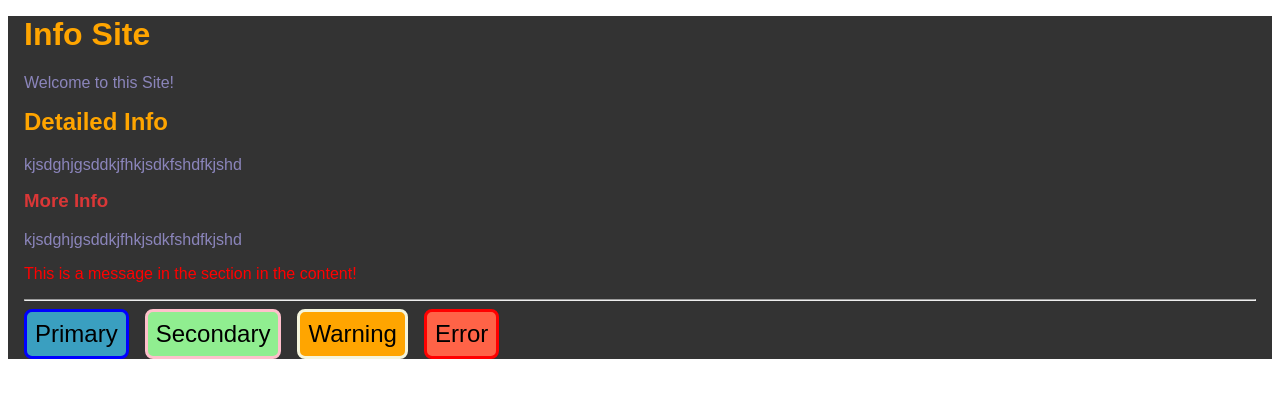
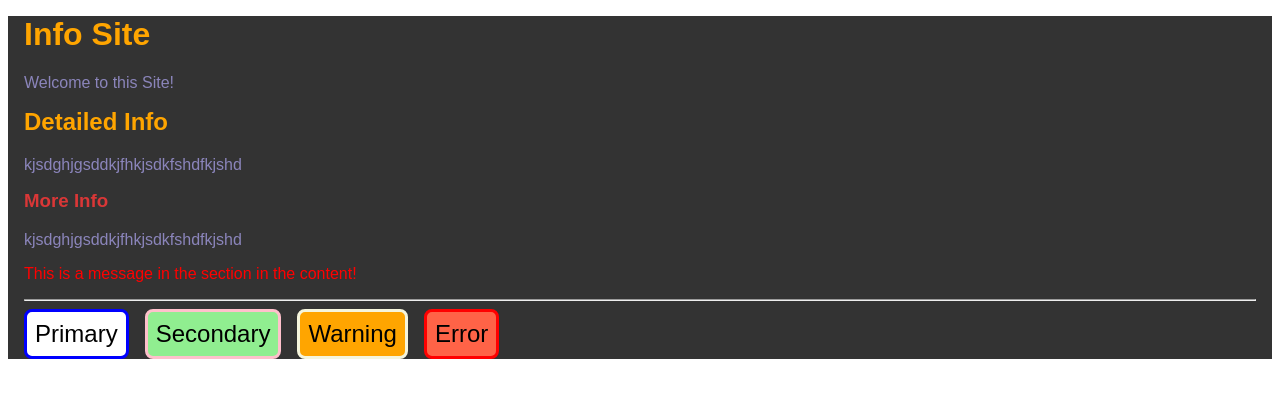
Before and after one commit to Scientific-Research/mk-003-sass-basics, a React (Vite) app: page / in a window 1280 px wide. In both pictures the pointer is over the button "Primary". Shown: the top 398 px of the page. Built offline with nearby package versions, Linux system fonts and the light colour scheme.

Commit message:
using lighten()

```diff
--- a/src/styles/App.scss
+++ b/src/styles/App.scss
@@ -45,7 +45,7 @@ div.App {
       padding: 0.5rem;
       border-radius: 0.5rem;
       &:hover {
-        background-color: darken($bgcolor, 30%);
+        background-color: lighten($bgcolor, 30%);
       }
     }
 
```
